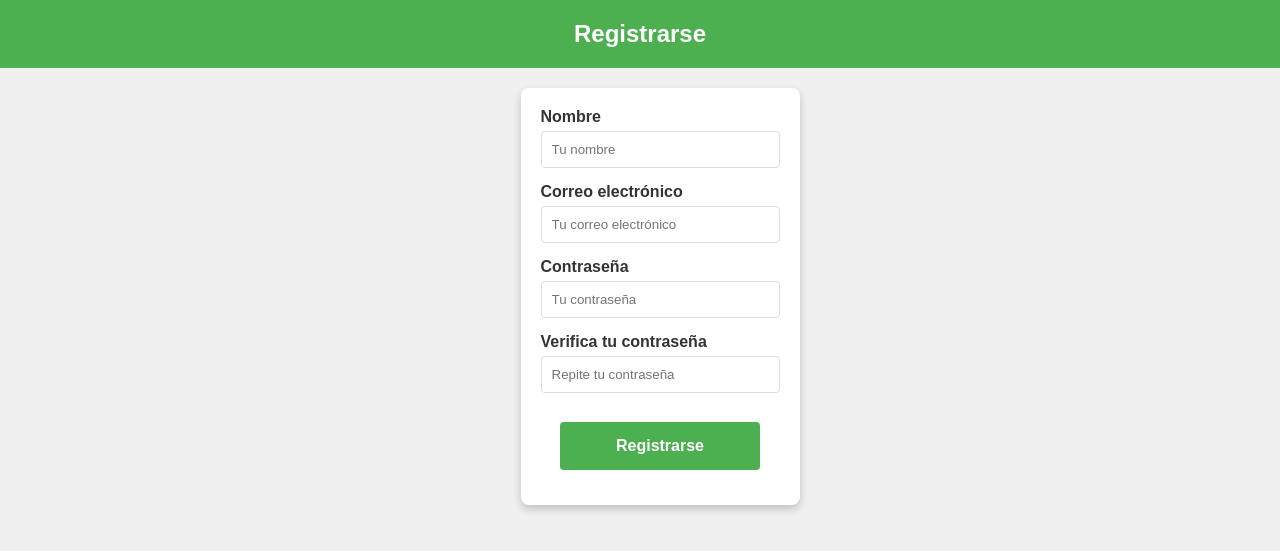
After one commit to ingAndresBaez/ServiceAPI, a PHP site: page /pages/SingUP.html in a window 1280 px wide. The commit adds this page. Shown: the top 551 px of the page. Run offline with PHP 8.4, Linux system fonts and the light colour scheme.

Commit message:
Login got

```diff
--- /dev/null
+++ b/Styles/SignUp.css
@@ -0,0 +1,99 @@
+/* styles.css */
+
+/* Estilos Generales */
+body {
+    font-family: Arial, sans-serif;
+    background-color: #f0f0f0;
+    color: #333;
+    display: flex;
+    flex-direction: column;
+    align-items: center;
+    margin: 0;
+    padding: 0;
+}
+
+header {
+    background-color: #4CAF50;
+    color: white;
+    padding: 20px;
+    width: 100%;
+    text-align: center;
+}
+
+header h2 {
+    margin: 0;
+}
+
+/* Estilos del contenedor del formulario */
+.form-container {
+    background: white;
+    padding: 20px;
+    border-radius: 8px;
+    box-shadow: 0 4px 8px rgba(0, 0, 0, 0.2);
+    width: 100%;
+    max-width: 400px;
+    margin-top: 20px;
+}
+
+/* Estilos del formulario */
+form {
+    display: flex;
+    flex-direction: column;
+}
+
+section {
+    margin-bottom: 15px;
+}
+
+/* Estilos de las etiquetas */
+label {
+    display: block;
+    margin-bottom: 5px;
+    font-weight: bold;
+}
+
+/* Estilos de los campos de entrada */
+input[type="text"],
+input[type="email"],
+input[type="password"] {
+    width: 100%;
+    padding: 10px;
+    border-radius: 4px;
+    border: 1px solid #ddd;
+    box-sizing: border-box;
+}
+
+/* Estilos del mensaje de error */
+.error {
+    margin-top: 5px;
+    font-size: 0.875em;
+    color: #d9534f;
+}
+
+button {
+    background-color: #4CAF50; /* Color de fondo verde */
+    color: white; /* Color del texto blanco */
+    border: none; /* Sin borde */
+    padding: 15px; /* Espaciado interno */
+    border-radius: 4px; /* Bordes redondeados */
+    cursor: pointer; /* Cambia el cursor a una mano */
+    font-size: 1em; /* Tamaño de fuente */
+    font-weight: bold; /* Fuente en negrita */
+    text-align: center; /* Centra el texto dentro del botón */
+    display: block; /* Asegura que el botón ocupe el ancho completo del contenedor */
+    width: 100%; /* Ancho completo del contenedor */
+    max-width: 200px; /* Ancho máximo del botón */
+    margin: 0 auto; /* Centra el botón horizontalmente */
+    transition: background-color 0.3s ease, box-shadow 0.3s ease; /* Transición suave para el color de fondo y la sombra */
+}
+
+/* Efecto al pasar el ratón sobre el botón */
+button:hover {
+    background-color: #45a049; /* Color de fondo más oscuro */
+}
+
+/* Efecto al hacer clic en el botón */
+button:active {
+    background-color: #39843c; /* Color de fondo aún más oscuro */
+    box-shadow: inset 0 2px 4px rgba(0, 0, 0, 0.2); /* Sombra interna para el clic */
+}
--- /dev/null
+++ b/pages/SingUP.html
@@ -0,0 +1,43 @@
+<!DOCTYPE html>
+<html lang="es">
+<head>
+    <meta charset="UTF-8">
+    <meta name="viewport" content="width=device-width, initial-scale=1.0">
+    <title>Sign Up</title>
+    <link rel="stylesheet" href="../Styles/SignUp.css"> <!-- Cambia esta ruta si usas un archivo CSS separado -->
+</head>
+<body>
+    <header>
+        <h2>Registrarse</h2>
+    </header>
+
+    <main>
+        <div class="form-container">
+            <form id="signupForm">
+                <section>
+                    <label for="user">Nombre</label>
+                    <input type="text" id="user" name="user" placeholder="Tu nombre" required>
+                </section>
+                <section>
+                    <label for="userName1">Correo electrónico</label>
+                    <input type="email" id="userName1" name="userName1" placeholder="Tu correo electrónico" required>
+                </section>
+                <section>
+                    <label for="password1">Contraseña</label>
+                    <input type="password" id="password1" name="password1" placeholder="Tu contraseña" required>
+                </section>
+                <section>
+                    <label for="ve_password">Verifica tu contraseña</label>
+                    <input type="password" id="ve_password" name="ve_password" placeholder="Repite tu contraseña" required>
+                    <p id="passwordError" class="error"></p>
+                </section>
+                <section>
+                    <button type="submit">Registrarse</button>
+                </section>
+            </form>
+        </div>
+    </main>
+
+    <script src="../Scrips/signup.js"></script>
+</body>
+</html>
--- a/pages/logIn.html
+++ b/pages/logIn.html
@@ -27,7 +27,7 @@
 
                 <input type="submit" value="Iniciar Sesión">
                 <p class="links">
-                    <a href="register.html">Crear una cuenta</a> |
+                    <a href="SingUP.html">Crear una cuenta</a> |
                     <a href="forgot_password.html">¿Olvidaste tu contraseña?</a>
                 </p>
             </form>
--- a/restAPI/petition.php
+++ b/restAPI/petition.php
@@ -23,8 +23,9 @@ switch ($method) {
     case 'POST':
         if ($route === '/login') {
             $userController->loginUser();
-
-        } else {
+        }elseif($route==='/signup'){
+            $userController->postUser();
+        }else {
             echo json_encode(['message' => 'Insertar Datos']);
         }
         break;
```
Also changed, not shown: Scrips/signup.js (added, +64 -0 lines), auth/UserController.php (+38 -8 lines).
